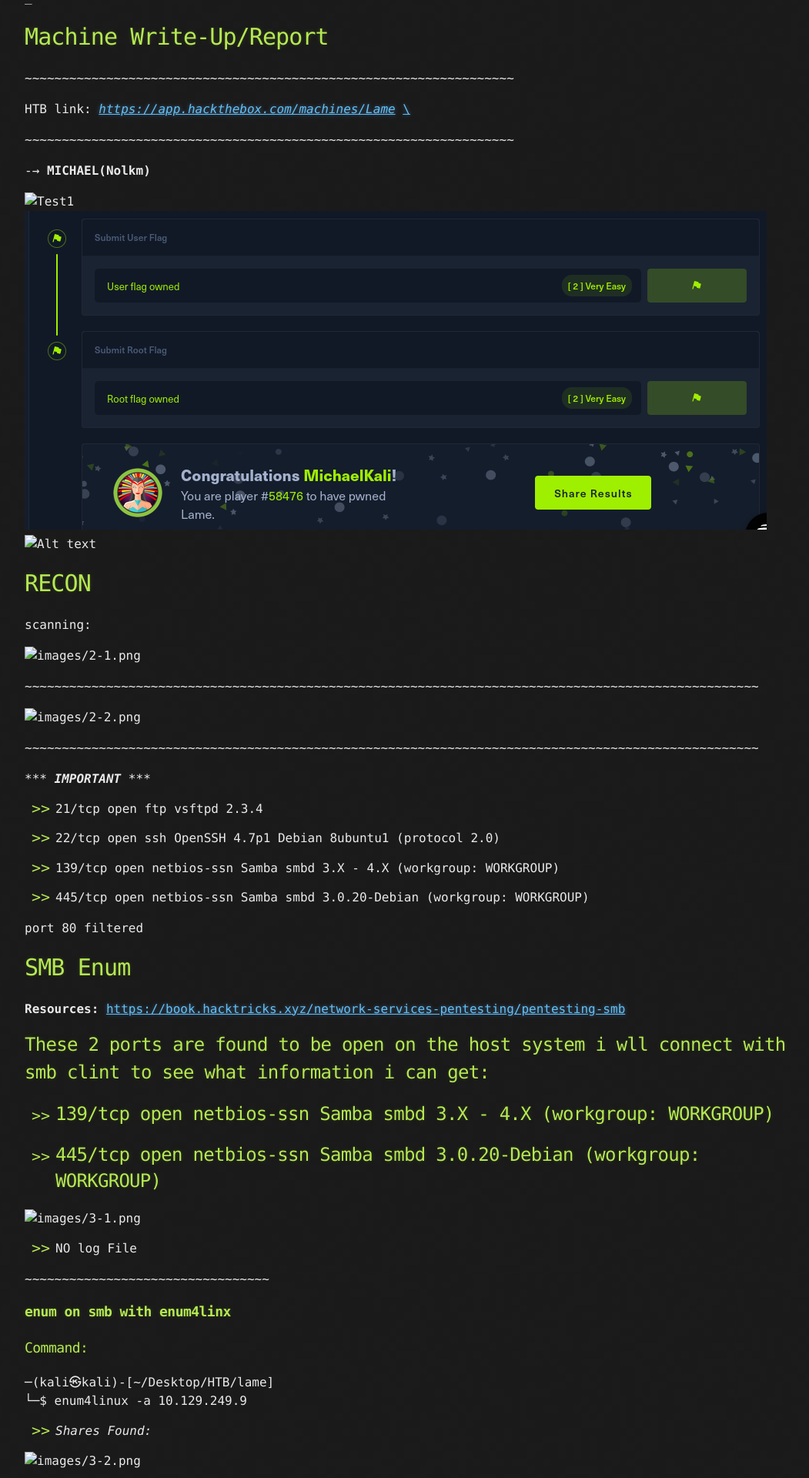
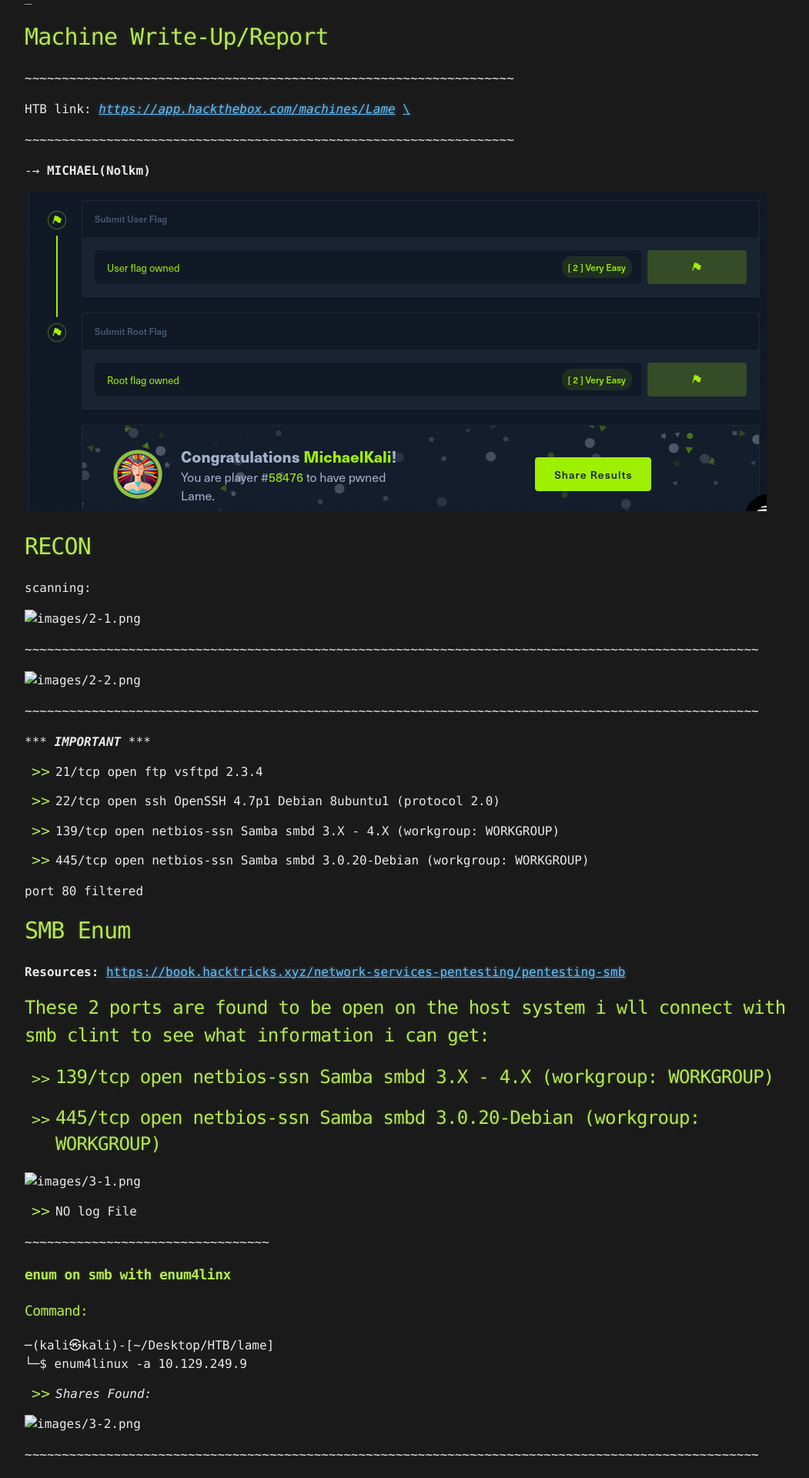
Before and after one commit to Mmo-kali/mmo-kali.github.io, a Jekyll site: the page built from _posts/2024-03-13-post_LAME-WriteUP.md, in a window 1280 px wide. Shown: the part 474-2394 px from the top of the page at 77% size, without its empty margins (108-1159 px from the left). Built offline with Jekyll 4.4.1, drawn with Linux system fonts in a browser that asks for light colours.

Commit message:
Update 2024-03-13-post_LAME-WriteUP.md

```diff
--- a/_posts/2024-03-13-post_LAME-WriteUP.md
+++ b/_posts/2024-03-13-post_LAME-WriteUP.md
@@ -29,9 +29,8 @@ HTB link: _[https://app.hackthebox.com/machines/Lame](https://app.hackthebox.com
 
 \-→ **MICHAEL(Nolkm)**
 
-![Test1](lame/images/1-1.png)
-![Test2](https://github.com/Mmo-kali/mmo-kali.github.io/blob/main/_posts/lame/images/1-1.png)
-<img src="lame/images/1-1.png" alt="Alt text"/>
+
+![lame/images/1-1.png](https://github.com/Mmo-kali/mmo-kali.github.io/raw/main/_posts/lame/images/1-1.png)
 
 
 
```
